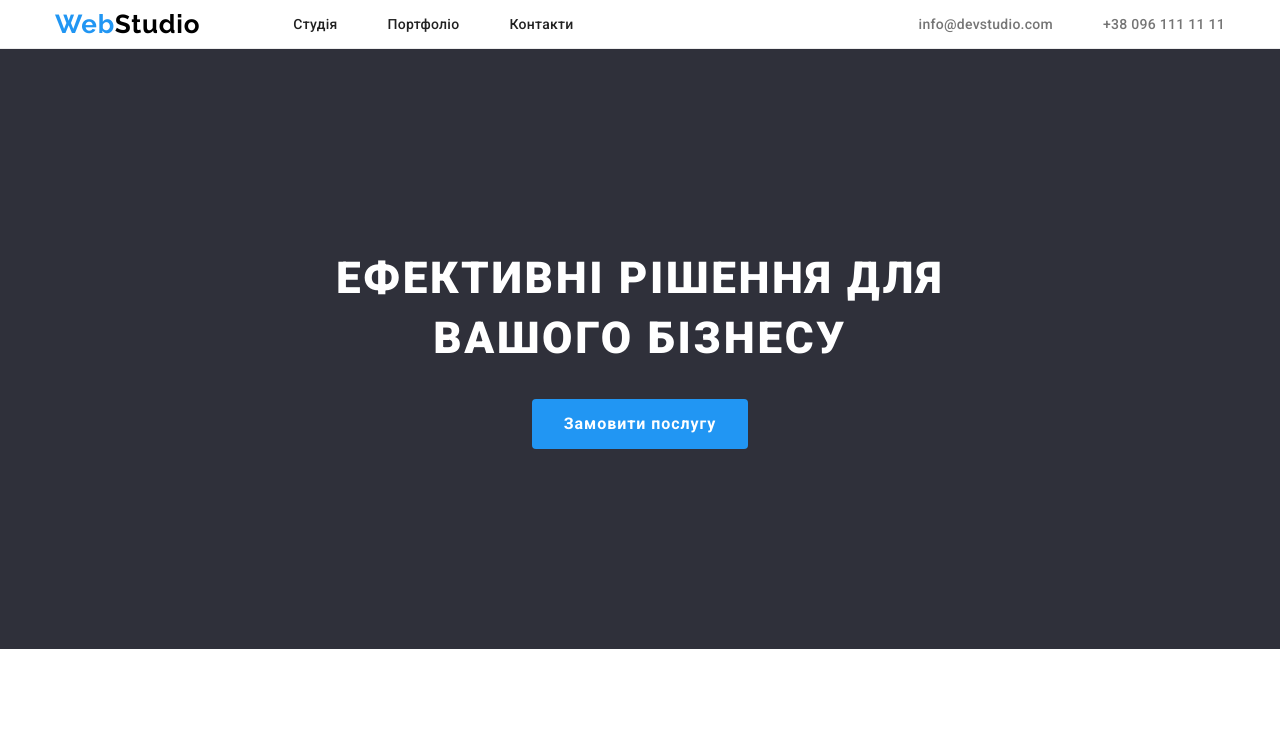
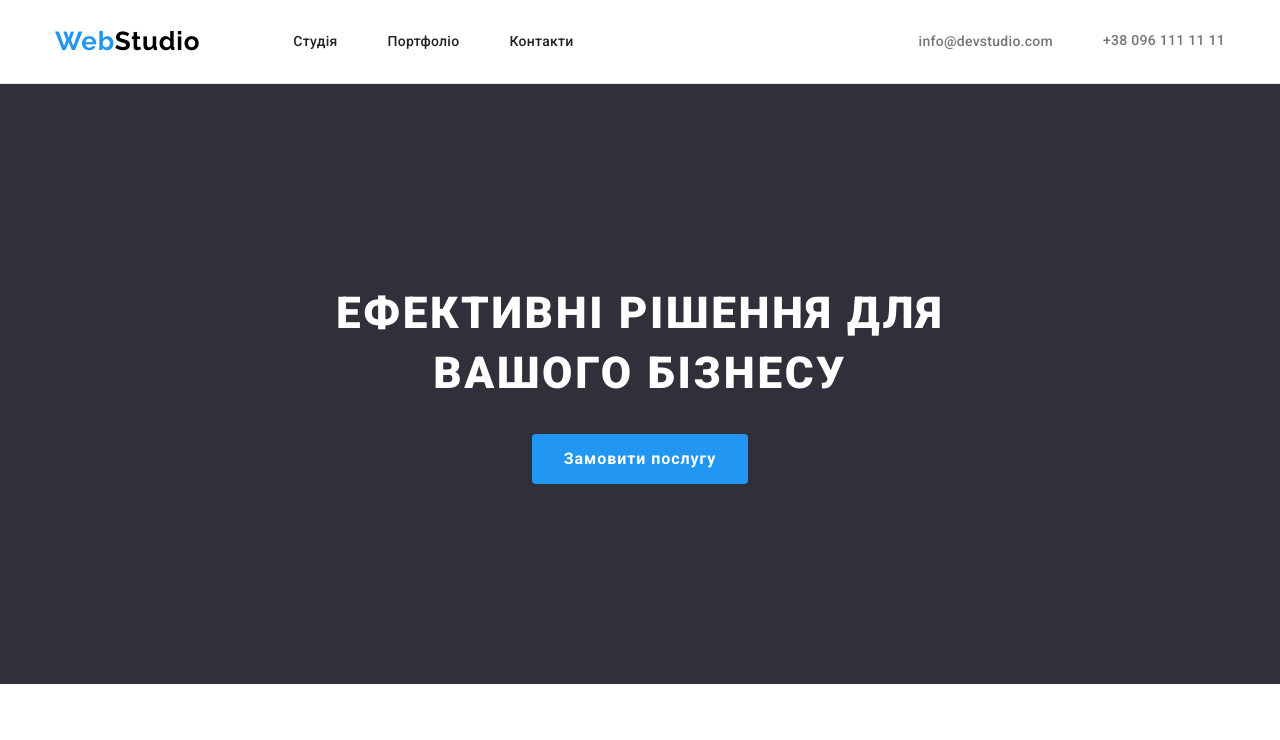
Before and after one commit to whosyehor/goit-markup-hw-03, a plain HTML site: page index.html in a window 1280 px wide. Shown: the top 740 px of the page. Drawn offline with nearby package versions, Linux system fonts and the light colour scheme.

Commit message:
finished-hm3

```diff
--- a/css/styles.css
+++ b/css/styles.css
@@ -84,8 +84,6 @@ p {
 }
 
 .site-nav .item{
-    padding-top: 15px;
-    padding-bottom: 15px;
     margin-right: 50px;
 }
 .site-nav .link{
@@ -105,6 +103,9 @@ p {
     color: #2196F3;
 }
 .link-current{
+    display: block;
+    padding-top: 32px;
+    padding-bottom: 32px;
     font-weight: 500;
     font-size: 14px;
     line-height: 1.1428;
@@ -115,6 +116,9 @@ p {
     color: #2196F3;
 }
 .link-nav{
+    display: block;
+    padding-top: 32px;
+    padding-bottom: 32px;
     color: #212121;
     font-weight: 500;
     font-size: 14px;
@@ -140,6 +144,9 @@ p {
     text-decoration: none;
 }
 .link{
+    display: block;
+    padding-top: 32px;
+    padding-bottom: 32px;
     color:#757575;
     font-weight: 500;
     font-size: 14px;
@@ -154,6 +161,9 @@ p {
     text-decoration: none;
 }
 .phone-number{
+    display: block;
+    padding-top: 32px;
+    padding-bottom: 32px;
     font-weight: 500;
     font-size: 14px;
     line-height: 1.1428;
```
